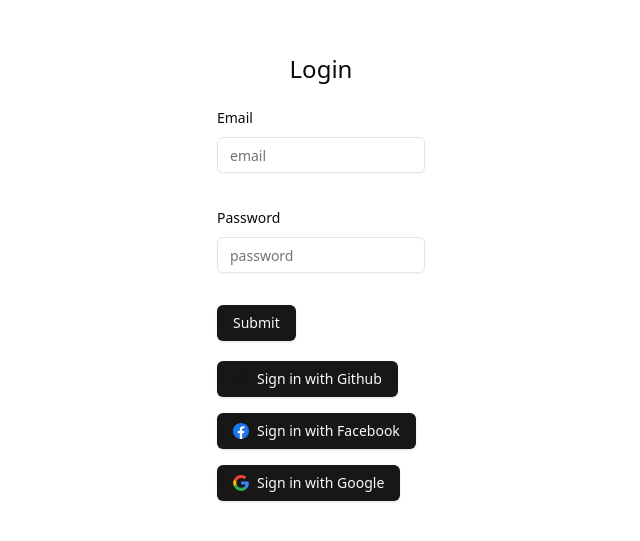
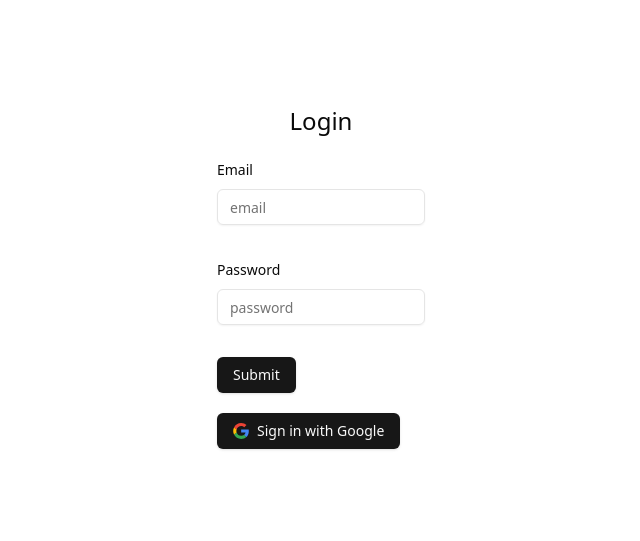
Before and after one commit to hernancham/delifit, a Next.js app: page /login in a window 1280 px wide. Shown: the part 123-664 px from the top of the page, without its empty margins (319-959 px from the left). Built offline with nearby package versions, Linux system fonts and the light colour scheme; no server answers.

Commit message:
feat: Update login form to use Google as a social login provider

```diff
--- a/src/app/(auth)/login/_components/LoginForm.tsx
+++ b/src/app/(auth)/login/_components/LoginForm.tsx
@@ -118,18 +118,18 @@ export const LoginForm = ({
         </form>
       </Form>
       <div className='mt-5 space-y-4'>
-        <SocialButton provider='github'>
+        <SocialButton provider='google'>
+          <GoogleLogo className='mr-2 h-4 w-4' />
+          <span>Sign in with Google</span>
+        </SocialButton>
+        {/* <SocialButton provider='github'>
           <GithubLogo className='mr-2 h-4 w-4' />
           <span>Sign in with Github</span>
         </SocialButton>
         <SocialButton provider='facebook'>
           <FacebookLogo className='mr-2 h-4 w-4' />
           <span>Sign in with Facebook</span>
-        </SocialButton>
-        <SocialButton provider='google'>
-          <GoogleLogo className='mr-2 h-4 w-4' />
-          <span>Sign in with Google</span>
-        </SocialButton>
+        </SocialButton> */}
       </div>
     </div>
   );
--- a/src/app/api/auth/[...nextauth]/route.ts
+++ b/src/app/api/auth/[...nextauth]/route.ts
@@ -1,2 +1,2 @@
-import { handlers } from "@/auth"; // Referring to the auth.ts we just created
+import { handlers } from "@/auth/auth"; // Referring to the auth.ts we just created
 export const { GET, POST } = handlers;
```
